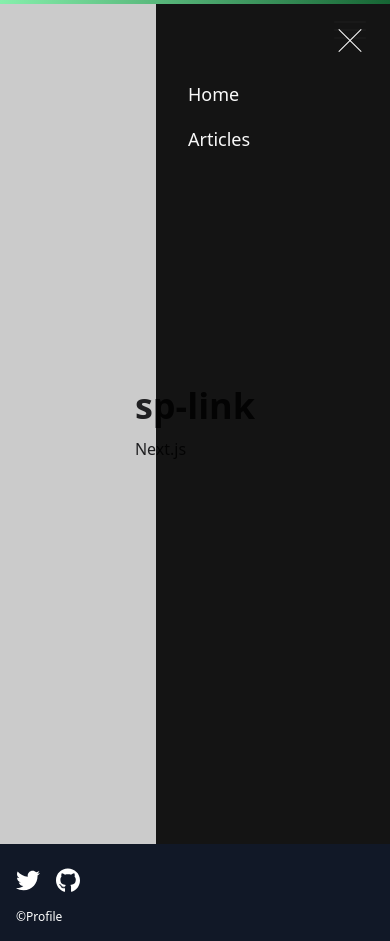
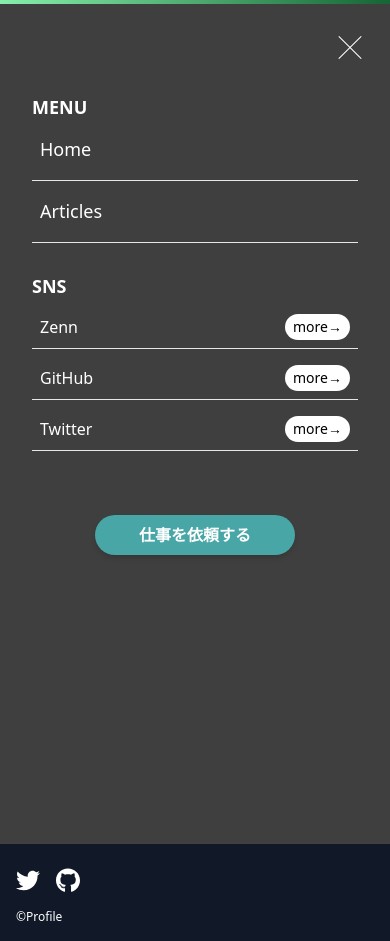
Before and after one commit to sanpicule/Work-Lab, a Next.js app: page /splink in a window 390 px wide. Both pictures are taken after a click on the element 350 px from the left and 30 px from the top of the page. Built offline with nearby package versions, Linux system fonts and the light colour scheme.

Commit message:
スタイル修正

```diff
--- a/components/HamburgerMenu.tsx
+++ b/components/HamburgerMenu.tsx
@@ -3,10 +3,12 @@
 
 const Hamburger: React.FC<SetOpenTypes> = ({ setOpen }) => {
   return (
-    <div className='md:hidden' onClick={() => setOpen(true)}>
-      <span className='block w-8 h-[2px] rounded-sm bg-white'></span>
-      <span className='block w-8 h-[2px] rounded-sm bg-white mt-1.5'></span>
-      <span className='block w-8 h-[2px] rounded-sm bg-white mt-1.5'></span>
+    <div
+      className='md:hidden w-full h-full py-3 px-4 rounded-[100px] bg-[#2e2e2e]/90'
+      onClick={() => setOpen(true)}
+    >
+      <span className='block w-6 h-[1px] rounded-sm bg-white'></span>
+      <span className='block w-6 h-[1px] rounded-sm bg-white mt-1.5'></span>
     </div>
   )
 }
--- a/components/Hero.tsx
+++ b/components/Hero.tsx
@@ -12,7 +12,7 @@
         height={2000}
         quality={100}
       />
-      <h1 className='absolute bottom-[20px] md:top-1/2 left-[30px] md:left-[50px] font-bold text-white text-7xl md:text-9xl'>
+      <h1 className='absolute bottom-[40px] md:top-1/2 left-[30px] md:left-[50px] font-bold text-white text-7xl md:text-9xl'>
         Getting<br></br>Started
       </h1>
     </div>
--- a/components/HomeArticles.tsx
+++ b/components/HomeArticles.tsx
@@ -38,7 +38,7 @@
       >
         <Link href={'/articles'} scroll={false}>
           <motion.button
-            className='py-2 px-4 rounded-full cursor-pointer bg-white text-slate-700 hover:shadow-[0px_0px_10px_0px_#efbebe]'
+            className='py-2 px-8 rounded-full cursor-pointer font-bold bg-[#2e2e2e] text-white shadow-lg hover:shadow-[0px_0px_10px_0px_#efbebe]'
             whileHover={{ scale: 1.1 }}
             whileTap={{ scale: 0.9 }}
             transition={{ type: 'spring', stiffness: 400, damping: 10 }}
--- a/components/Layout.tsx
+++ b/components/Layout.tsx
@@ -15,7 +15,7 @@
           exit={{ opacity: 0, x: -20 }}
           transition={{ duration: 0.6 }}
         >
-          <main className='w-full bg-[#cbcbcb]'>
+          <main className='w-full bg-[#f2f2f2d1]'>
             {children}
           </main>
         </motion.div>
--- a/components/MobileCloseButton.tsx
+++ b/components/MobileCloseButton.tsx
@@ -4,7 +4,7 @@
 const CloseButton: React.FC<SetOpenTypes> = ({ setOpen }) => {
   return (
     <button
-      className='text-center absolute top-10 right-6'
+      className='text-center absolute top-8 right-6 w-auto h-8'
       onClick={() => setOpen(false)}
     >
       <span className='block w-8 h-[1px] rounded-sm bg-white rotate-45'></span>
--- a/components/MobileMenuItem.tsx
+++ b/components/MobileMenuItem.tsx
@@ -13,7 +13,7 @@
     setOpen(false)
   }
   return (
-    <li className='w-full' onClick={() => changePage(pathName)}>
+    <li className='w-full border-b-[1px] pb-4 pl-2' onClick={() => changePage(pathName)}>
       <p className='text-white text-lg'>{menuName}</p>
     </li>
   )
--- a/components/NavBar.tsx
+++ b/components/NavBar.tsx
@@ -1,5 +1,3 @@
-import { siteConfig } from '@/site.config'
-import Link from 'next/link'
 import React, { useState } from 'react'
 import { navMenuList } from '@/utils/data'
 import NavNameItem from './NavNameItem'
@@ -20,9 +18,9 @@
         style={{ scaleX: scrollYProgress }}
         className='z-50 t-0 l-0 r-0 h-1 w-full origin-[0%] fixed bg-gradient-to-r from-green-300 to-green-800'
       />
-      <nav className='fixed z-10 w-full flex h-[60px] flex-wrap items-center justify-between py-3 navbar navbar-expand-lg navbar-light text-[#fff]'>
-        <div className='container-fluid w-full flex items-center justify-between px-6'>
-          <ul className='flex items-center justify-end gap-8 ml-auto'>
+      <nav className='fixed z-10 w-full flex flex-wrap items-center justify-between py-3 navbar navbar-expand-lg navbar-light text-white'>
+        <div className='ml-auto md:mr-4 rounded-xl w-fit h-full flex items-center gap-8 px-4 md:bg-white/90'>
+          <ul className='flex items-center justify-end gap-8 ml-auto px-12 h-[60px]'>
             {navMenuList.map((navMenu) => (
               <NavNameItem
                 key={navMenu.id}
@@ -30,17 +28,18 @@
                 menuName={navMenu.menuName}
               />
             ))}
-            <Hamburger setOpen={setOpen} />
           </ul>
+          <Hamburger setOpen={setOpen} />
         </div>
         {/* スマホ時のメニュー */}
         <motion.div
           initial='closed'
           animate={open ? 'open' : 'closed'}
           variants={customAnimate.menuVariants}
-          className='p-8 fixed top-0 right-0 w-[60%] h-full bg-black opacity-90'
+          className='p-8 fixed top-0 right-0 w-full h-screen bg-[#3f3f3f]'
         >
           <ul className='w-full mt-12 flex flex-col gap-4'>
+          <h4 className='mt-4 font-bold'>MENU</h4>
             {navMenuList.map((navMenu) => (
               <MobileMenuItem
                 key={navMenu.id}
@@ -49,6 +48,20 @@
                 menuName={navMenu.menuName}
               />
             ))}
+            <h4 className='mt-4 font-bold'>SNS</h4>
+            <li className='flex justify-between border-b-[1px] pb-2 px-2'>
+              <p>Zenn</p>
+              <button className='bg-white text-sm text-black px-2 rounded-[100px]'>more→</button>
+            </li>
+            <li className='flex justify-between border-b-[1px] pb-2 px-2'>
+              <p>GitHub</p>
+              <button className='bg-white text-sm text-black px-2 rounded-[100px]'>more→</button>
+            </li>
+            <li className='flex justify-between border-b-[1px] pb-2 px-2'>
+              <p>Twitter</p>
+              <button className='bg-white text-sm text-black px-2 rounded-[100px]'>more→</button>
+            </li>
+            <button className='mt-12 bg-[#48a6a6] text-white font-bold py-2 rounded-[100px] shadow-md w-[200px] mx-auto'>仕事を依頼する</button>
           </ul>
           <CloseButton setOpen={setOpen} />
         </motion.div>
--- a/components/NavNameItem.tsx
+++ b/components/NavNameItem.tsx
@@ -4,11 +4,11 @@
 
 const NavNameItem: React.FC<NavMenuItemProps> = ({ pathName, menuName }) => {
   return (
-    <li className='hidden md:block group transition duration-500'>
+    <li className='hidden md:block group transition duration-500 tracking-widest text-[#2e2e2e]'>
       <Link href={pathName} className='relative cursor-pointer' scroll={false}>
         {menuName}
         {/* 下線アニメーション */}
-        <div className='absolute -bottom-2 left-0 w-0 h-[2px] bg-black group-hover:w-full transition-all duration-500'></div>
+        <div className='absolute -bottom-2 left-0 w-0 h-[2px] bg-[#2e2e2e] group-hover:w-full transition-all duration-500'></div>
       </Link>
     </li>
   )
--- a/hooks/useCustomAnimation.tsx
+++ b/hooks/useCustomAnimation.tsx
@@ -29,14 +29,28 @@
   }
 
   const menuVariants = {
-    open: { x: 0, transition: { duration: 0.5, ease: 'easeInOut' } },
-    closed: { x: '200%', transition: { duration: 0.7, ease: 'easeInOut' } },
+    open: {
+      opacity: 1,
+      display: 'flex',
+      transition: {
+        opacity: { duration: 0.5, ease: 'easeInOut' },
+        display: { delay: 0 },
+      },
+    },
+    closed: {
+      opacity: 0,
+      display: 'none',
+      transition: {
+        opacity: { duration: 0.5, ease: 'easeInOut' },
+        display: { delay: 0.5 },
+      },
+    },
   }
 
   return {
     scrollFadeInFromBottom,
     scrollFadeInFromTop,
-    menuVariants
+    menuVariants,
   }
 }
 export default useCustomAnimation
```
